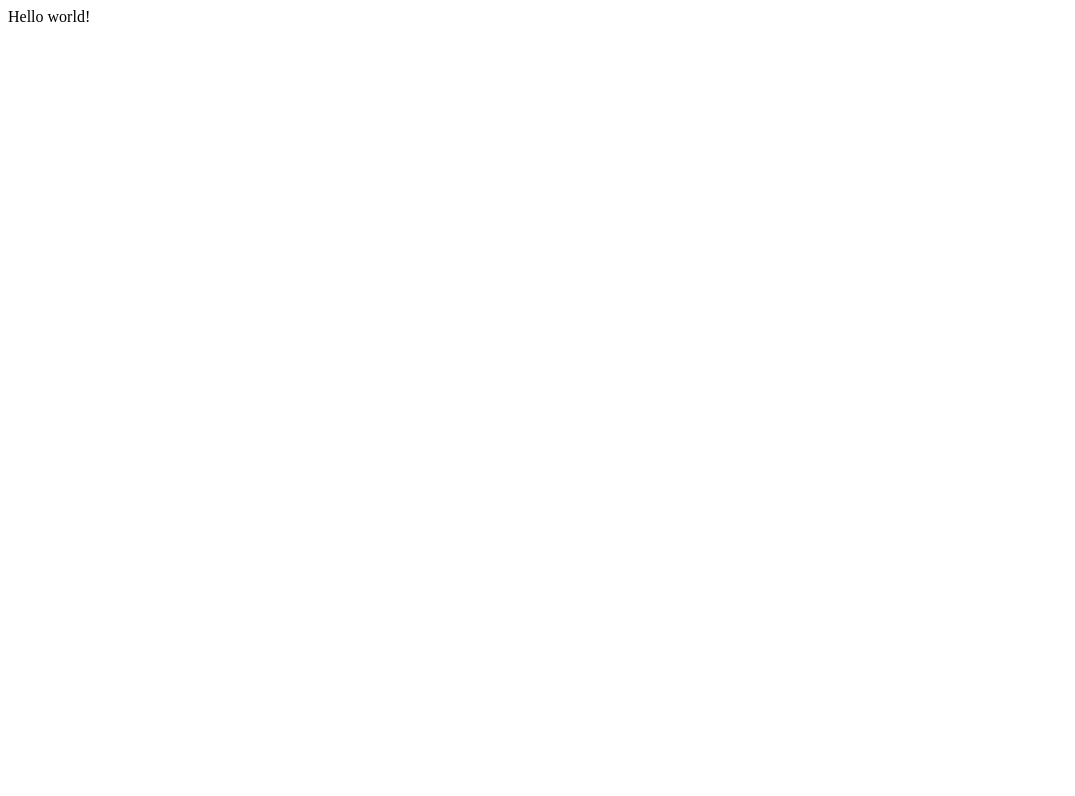
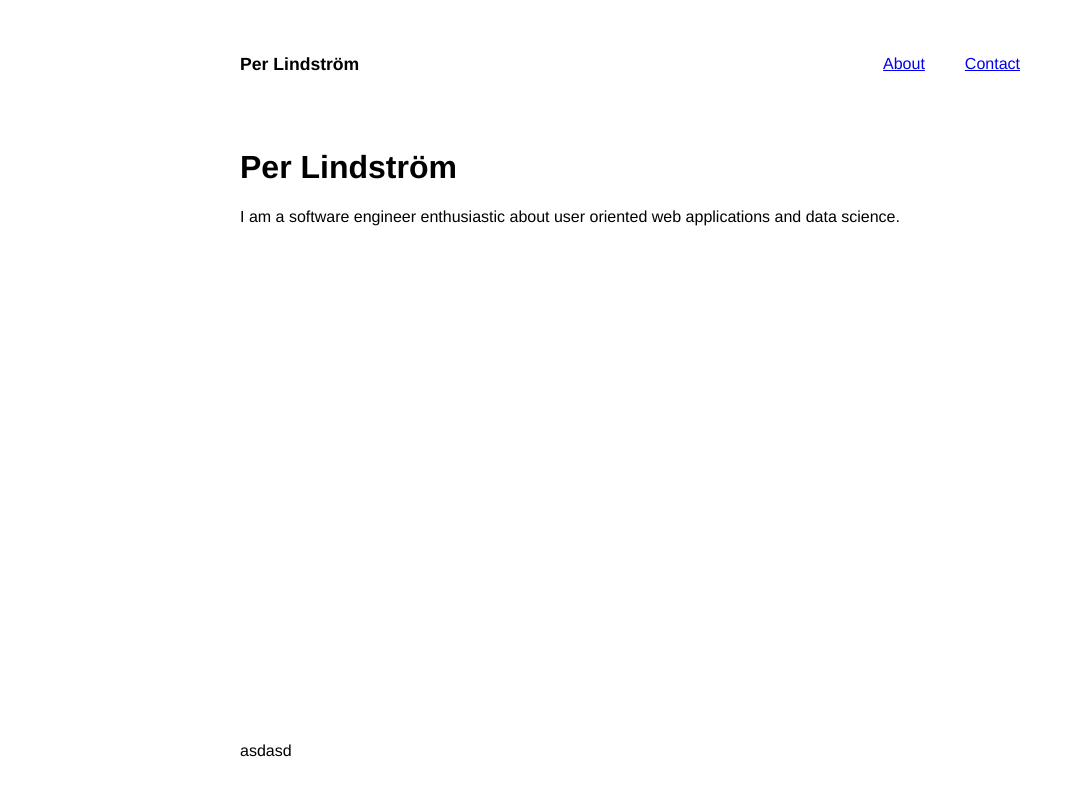
Before and after one commit to perlindstroem/lndstrm, a Gatsby site: page / in a window 1280 px wide. Shown: the whole page, without its empty margins (0-1075 px from the left). Built offline with nearby package versions, Linux system fonts and the light colour scheme; Gatsby itself is replaced by a stand-in of ours.

Commit message:
build layout

```diff
--- a/gatsby-config.js
+++ b/gatsby-config.js
@@ -22,6 +22,7 @@ module.exports = {
         // linkResolver: ({ node, key, value }) => post => `/${post.uid}`,
       },
     },
+    `gatsby-plugin-sass`,
   ],
 }
 
--- a/package.json
+++ b/package.json
@@ -15,7 +15,9 @@
   },
   "dependencies": {
     "gatsby": "^2.21.37",
+    "gatsby-plugin-sass": "^2.3.2",
     "gatsby-source-prismic": "^3.0.2",
+    "node-sass": "^4.14.1",
     "react": "^16.12.0",
     "react-dom": "^16.12.0"
   },
--- /dev/null
+++ b/src/components/Footer.js
@@ -0,0 +1,5 @@
+import React from 'react';
+
+export default () => {
+	return <div className="footer">asdasd</div>
+}
--- /dev/null
+++ b/src/components/Navigation.js
@@ -0,0 +1,26 @@
+import React from "react"
+import { Link } from "gatsby"
+
+export default () => {
+  const links = [
+    {
+      name: "About",
+      link: "about",
+    },
+    {
+      name: "Contact",
+      link: "contact",
+    },
+  ]
+
+  return (
+    <div className="nav-bar">
+      <div className="nav-title">Per Lindström</div>
+      <div className="nav-links">
+        {links.map((link) => (
+          <Link key={link.name} to={link.link} className="nav-link">{link.name}</Link>
+        ))}
+      </div>
+    </div>
+  )
+}
--- /dev/null
+++ b/src/layout/index.js
@@ -0,0 +1,16 @@
+import React from "react"
+import "./styles.scss"
+import Navigation from "../components/Navigation"
+import Footer from "../components/Footer"
+
+export default ({ children }) => {
+  return (
+    <div className="wrapper">
+      <Navigation />
+	  <div className="content">
+      {children}
+	  </div>
+	  <Footer />
+    </div>
+  )
+}
--- /dev/null
+++ b/src/layout/styles.scss
@@ -0,0 +1,48 @@
+* {
+	font-family: Helvetica, 'sans-serif';
+}
+
+body, html {
+	padding: 0;
+	margin: 0;
+	height: 100%;
+}
+
+#___gatsby, #gatsby-focus-wrapper {
+	height: 100%;
+}
+
+.wrapper {
+	display: flex;
+	flex-direction: column;
+	width: 800px;
+	margin: 0 auto;
+	height: 100%;
+}
+
+.content {
+	flex-grow: 1;
+}
+
+.nav-bar {
+	display: flex;
+	justify-content: space-between;
+	align-items: center;
+	margin: 40px 0;
+}
+
+.nav-link {
+	display: inline-block;
+	padding: 5px 10px;
+	margin: 10px;
+}
+
+.nav-title {
+	font-weight: 600;
+	font-size: 1.1rem
+}
+
+.footer {
+	bottom: 0px;
+	margin: 40px 0;
+}
--- a/src/pages/index.js
+++ b/src/pages/index.js
@@ -1,5 +1,11 @@
 import React from "react"
+import Layout from "../layout"
 
 export default function Home() {
-  return <div>Hello world!</div>
+  return (
+    <Layout>
+      <h1>Per Lindström</h1>
+      <p>I am a software engineer enthusiastic about user oriented web applications and data science.</p>
+    </Layout>
+  )
 }
--- a/src/schemas/post.json
+++ b/src/schemas/post.json
@@ -20,7 +20,8 @@
 		"config" : {
 		  "multi" : "paragraph, preformatted, heading1, heading2, heading3, heading4, heading5, heading6, strong, em, hyperlink, image, embed, list-item, o-list-item, o-list-item",
 		  "label" : "Content",
-		  "placeholder" : "content here"
+		  "placeholder" : "content here",
+		  "labels": ["important"]
 		}
 	  }
 	}
```
Also changed, not shown: 1 other file.
